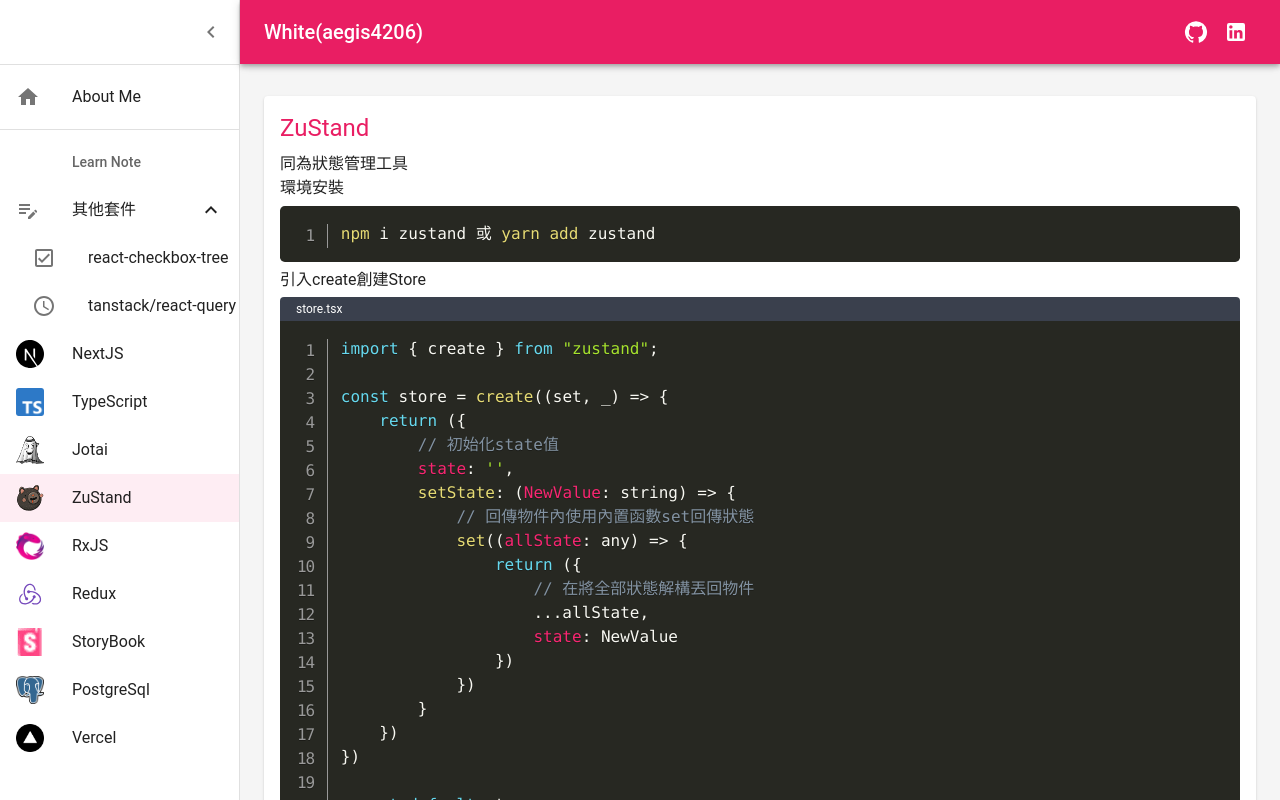
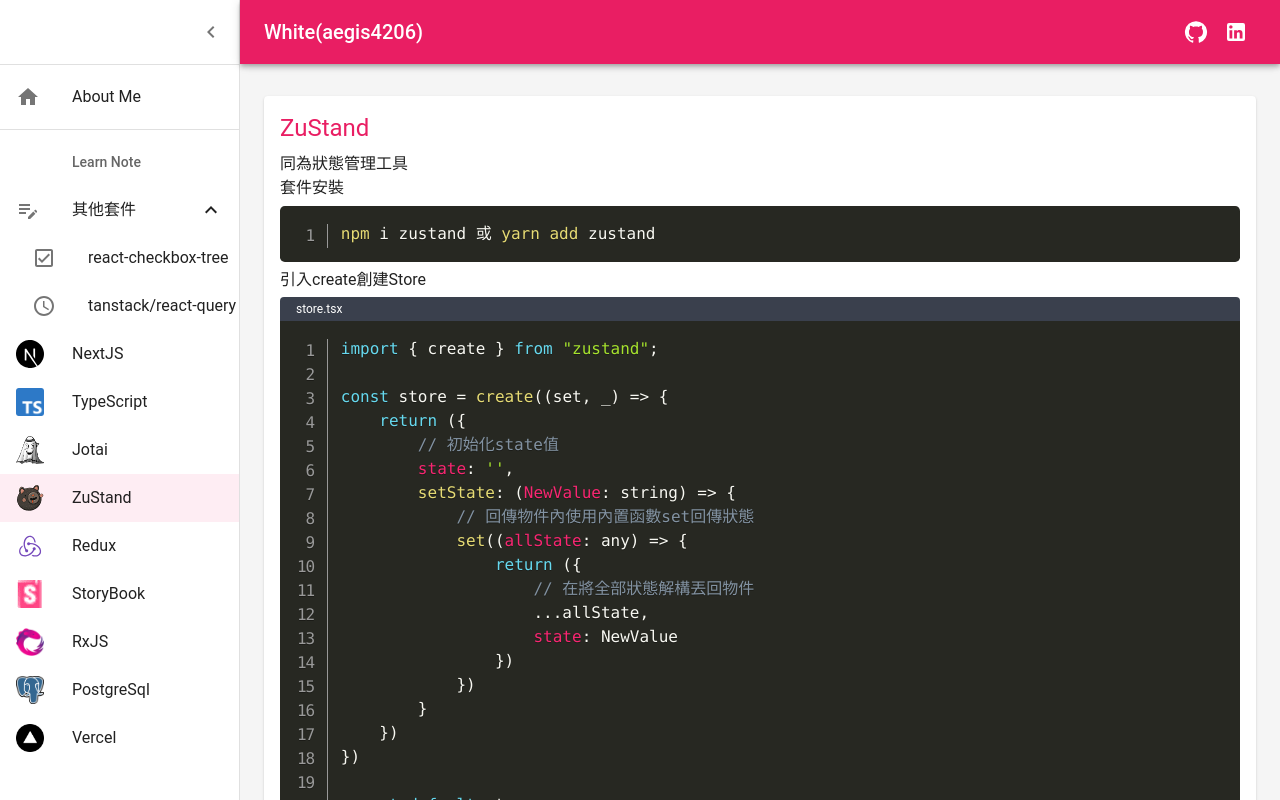
Before and after one commit to aegis4206/my-blog, a Next.js app: page /ZuStand in a window 1280 px wide. Built offline with nearby package versions, Linux system fonts and the light colour scheme.

Commit message:
Style: 修正文字與清單排序

```diff
--- a/app/(Other)/react-checkbox-tree/page.tsx
+++ b/app/(Other)/react-checkbox-tree/page.tsx
@@ -63,7 +63,7 @@
                     樹狀checkbox生成工具，可客製化參數較多。
                 </Typography>
                 <Typography >
-                    環境安裝
+                    套件安裝
                 </Typography>
                 <CodeHighlight language="bash" code={installCode} />
                 <Typography >
--- a/app/(Other)/react-query/page.tsx
+++ b/app/(Other)/react-query/page.tsx
@@ -122,7 +122,7 @@
                     非同步fetch data工具
                 </Typography>
                 <Typography >
-                    環境安裝
+                    套件安裝
                 </Typography>
                 <CodeHighlight language="bash" code={installCode} />
                 <Typography >
--- a/app/@component/listItems.tsx
+++ b/app/@component/listItems.tsx
@@ -150,11 +150,6 @@
       icon: iconsFormat(zustand)
     },
     {
-      title: 'RxJS',
-      path: '/RxJS',
-      icon: iconsFormat(rxjs)
-    },
-    {
       title: 'Redux',
       path: '/Redux',
       icon: iconsFormat(redux)
@@ -163,6 +158,11 @@
       title: 'StoryBook',
       path: '/StoryBook',
       icon: iconsFormat(storybook)
+    },
+    {
+      title: 'RxJS',
+      path: '/RxJS',
+      icon: iconsFormat(rxjs)
     },
     {
       title: 'PostgreSql',
--- a/app/Jotai/page.tsx
+++ b/app/Jotai/page.tsx
@@ -42,7 +42,7 @@
                     狀態管理工具，與Redex、ZuStand雷同，使用方式較接近原生React Hook的操作方式。
                 </Typography>
                 <Typography >
-                    環境安裝
+                    套件安裝
                 </Typography>
                 <CodeHighlight language="bash" code={installCode} />
                 <Typography >
--- a/app/ZuStand/page.tsx
+++ b/app/ZuStand/page.tsx
@@ -61,7 +61,7 @@
                     同為狀態管理工具
                 </Typography>
                 <Typography >
-                    環境安裝
+                    套件安裝
                 </Typography>
                 <CodeHighlight language="bash" code={installCode} />
                 <Typography >
```
